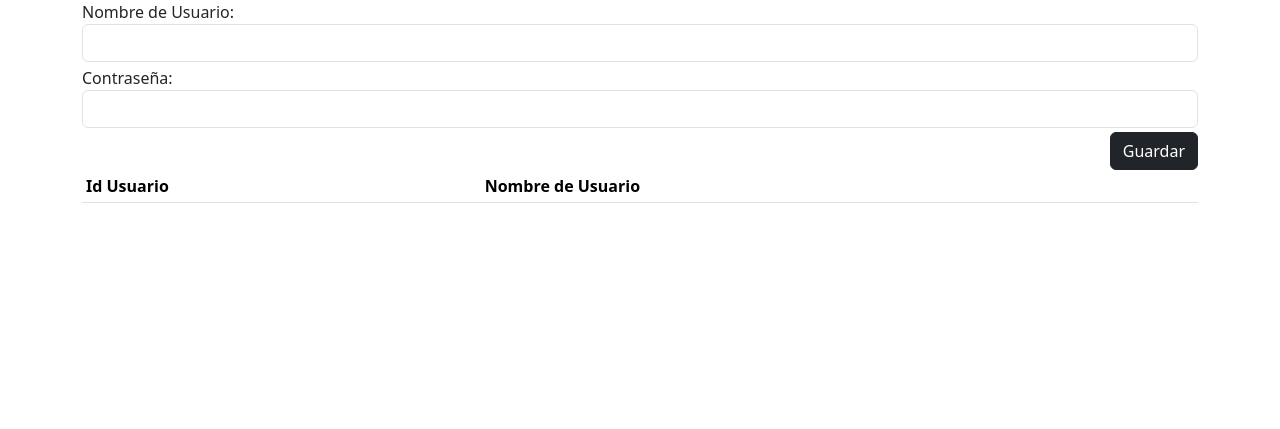
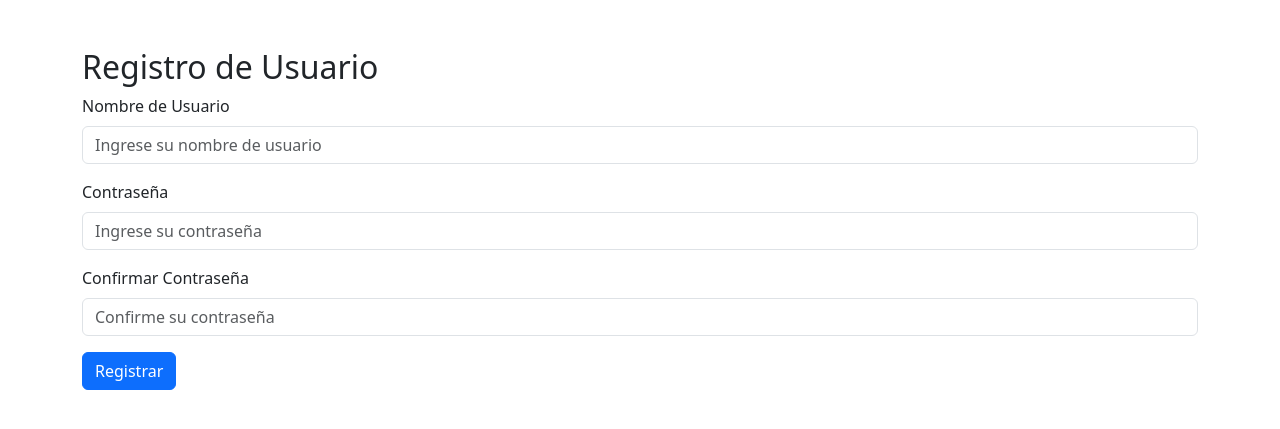
Before and after one commit to velycrxcker/micro, a Flask app: page /alumnos in a window 1280 px wide. Shown: the top 429 px of the page. Run offline with Flask 3, Linux system fonts and the light colour scheme; lists and menus that the app fills with data are empty.

Commit message:
Update alumnos.html

```diff
--- a/templates/alumnos.html
+++ b/templates/alumnos.html
@@ -3,88 +3,86 @@
 <head>
     <meta charset="UTF-8">
     <meta name="viewport" content="width=device-width, initial-scale=1.0">
+    <title>Registro de Usuario</title>
 
+    <!-- Agregar librerías JQuery, JQuery Validation y Bootstrap -->
     <link href="https://cdn.jsdelivr.net/npm/bootstrap@5.3.3/dist/css/bootstrap.min.css" rel="stylesheet" integrity="sha384-QWTKZyjpPEjISv5WaRU9OFeRpok6YctnYmDr5pNlyT2bRjXh0JMhjY6hW+ALEwIH" crossorigin="anonymous">
-
     <script src="https://code.jquery.com/jquery-3.7.1.min.js" integrity="sha256-/JqT3SQfawRcv/BIHPThkBvs0OEvtFFmqPF/lYI/Cxo=" crossorigin="anonymous"></script>
-
     <script src="https://cdnjs.cloudflare.com/ajax/libs/jquery-validate/1.19.5/jquery.validate.min.js"></script>
-
-    <title>Usuarios</title>
 </head>
 <body>
-    <div class="container">
-        <form method="post" id="frmUsuarios" class="formulario">
-            <div class="mb-1">
-                <label id="lblNombreUsuario" for="txtNombreUsuario">Nombre de Usuario:</label>
-                <input type="text" name="txtNombreUsuario" id="txtNombreUsuario" class="form-control" required minlength="5" maxlength="20">
+    <div class="container mt-5">
+        <h2>Registro de Usuario</h2>
+        <form id="registroUsuarioForm">
+            <!-- Campo de Nombre de Usuario -->
+            <div class="mb-3">
+                <label for="nombreUsuario" class="form-label">Nombre de Usuario</label>
+                <input type="text" class="form-control" id="nombreUsuario" name="nombreUsuario" placeholder="Ingrese su nombre de usuario" required>
             </div>
-            <div class="mb-1">
-                <label id="lblContrasena" for="txtContrasena">Contraseña:</label>
-                <input type="password" name="txtContrasena" id="txtContrasena" class="form-control" required minlength="8" maxlength="20">
+
+            <!-- Campo de Contraseña -->
+            <div class="mb-3">
+                <label for="contrasena" class="form-label">Contraseña</label>
+                <input type="password" class="form-control" id="contrasena" name="contrasena" placeholder="Ingrese su contraseña" required>
             </div>
-            <div class="text-end">
-                <button id="btnGuardarUsuario" name="btnGuardarUsuario" class="btn btn-dark" type="submit">Guardar</button>
+
+            <!-- Campo de Confirmar Contraseña -->
+            <div class="mb-3">
+                <label for="confirmarContrasena" class="form-label">Confirmar Contraseña</label>
+                <input type="password" class="form-control" id="confirmarContrasena" name="confirmarContrasena" placeholder="Confirme su contraseña" required>
             </div>
+
+            <!-- Botón de registro -->
+            <button type="submit" class="btn btn-primary">Registrar</button>
         </form>
-        <div id="divUsuarios"></div>
-
-        <table class="table table-sm">
-            <thead>
-                <tr>
-                    <th>Id Usuario</th>
-                    <th>Nombre de Usuario</th>
-                </tr>
-            </thead>
-            <tbody id="tbodyUsuarios"></tbody>
-        </table>
     </div>
-
-    <script src="https://cdn.jsdelivr.net/npm/bootstrap@5.3.3/dist/js/bootstrap.bundle.min.js" integrity="sha384-YvpcrYf0tY3lHB60NNkmXc5s9fDVZLESaAA55NDzOxhy9GkcIdslK1eN7N6jIeHz" crossorigin="anonymous"></script>
 
     <script>
         $(document).ready(function() {
-            // Validación de formulario con jQuery Validate
-            $("#frmUsuarios").validate({
+            // Configurar las reglas de validación con JQuery Validation
+            $("#registroUsuarioForm").validate({
                 rules: {
-                    txtNombreUsuario: {
+                    nombreUsuario: {
                         required: true,
                         minlength: 5,
-                        maxlength: 20
+                        maxlength: 20,
+                        pattern: /^[a-zA-Z0-9]+$/ // Solo letras y números, sin espacios o caracteres especiales
                     },
-                    txtContrasena: {
+                    contrasena: {
                         required: true,
                         minlength: 8,
                         maxlength: 20
+                    },
+                    confirmarContrasena: {
+                        required: true,
+                        equalTo: "#contrasena" // Validación de coincidencia con el campo de contraseña
                     }
                 },
                 messages: {
-                    txtNombreUsuario: {
-                        required: "Ingresa el nombre de usuario",
-                        minlength: "El nombre de usuario debe tener al menos 5 caracteres",
-                        maxlength: "El nombre de usuario no debe exceder los 20 caracteres"
+                    nombreUsuario: {
+                        required: "El nombre de usuario es requerido.",
+                        minlength: "El nombre de usuario debe tener al menos 5 caracteres.",
+                        maxlength: "El nombre de usuario no debe exceder los 20 caracteres.",
+                        pattern: "El nombre de usuario solo debe contener letras y números, sin espacios ni caracteres especiales."
                     },
-                    txtContrasena: {
-                        required: "Ingresa la contraseña",
-                        minlength: "La contraseña debe tener al menos 8 caracteres",
-                        maxlength: "La contraseña no debe exceder los 20 caracteres"
+                    contrasena: {
+                        required: "La contraseña es requerida.",
+                        minlength: "La contraseña debe tener al menos 8 caracteres.",
+                        maxlength: "La contraseña no debe exceder los 20 caracteres."
+                    },
+                    confirmarContrasena: {
+                        required: "Confirme su contraseña.",
+                        equalTo: "Las contraseñas no coinciden."
                     }
                 },
                 submitHandler: function(form) {
-                    // Envío del formulario con Ajax
-                    $.post("/usuarios/guardar", $(form).serialize(), function(respuesta) {
-                        console.log(respuesta);
-
-                        // Asumiendo que el servidor devuelve el usuario guardado en 'respuesta'
-                        let usuario = respuesta.usuario; // Asegúrate de que el servidor envíe correctamente estos datos
-
-                        // Agregar nueva fila a la tabla
-                        let newRow = `<tr><td>${usuario.Id_Usuario}</td><td>${usuario.Nombre_Usuario}</td></tr>`;
-                        $("#tbodyUsuarios").append(newRow);
-                    });
+                    alert('Formulario enviado exitosamente.');
+                    form.submit(); // Envía el formulario si todo es válido
                 }
             });
         });
     </script>
+
+    <script src="https://cdn.jsdelivr.net/npm/bootstrap@5.3.3/dist/js/bootstrap.bundle.min.js" integrity="sha384-YvpcrYf0tY3lHB60NNkmXc5s9fDVZLESaAA55NDzOxhy9GkcIdslK1eN7N6jIeHz" crossorigin="anonymous"></script>
 </body>
 </html>
```
